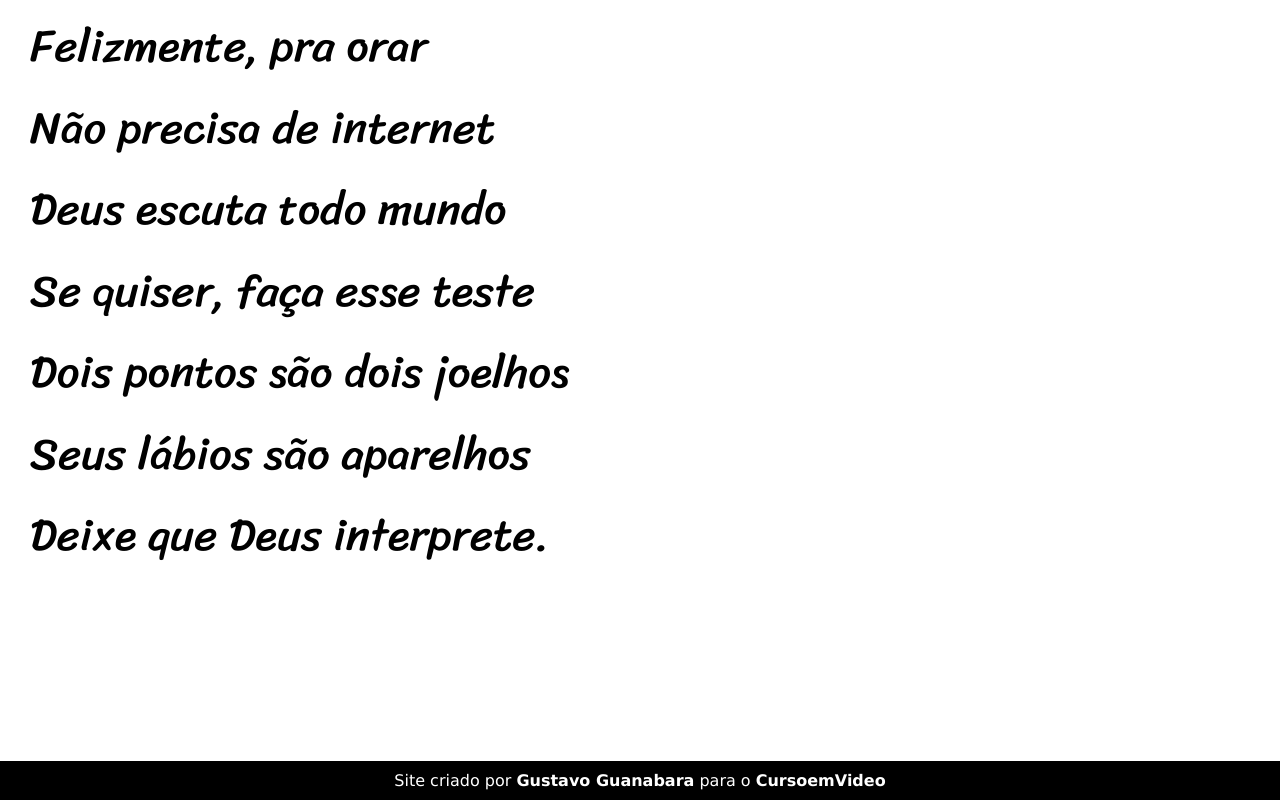
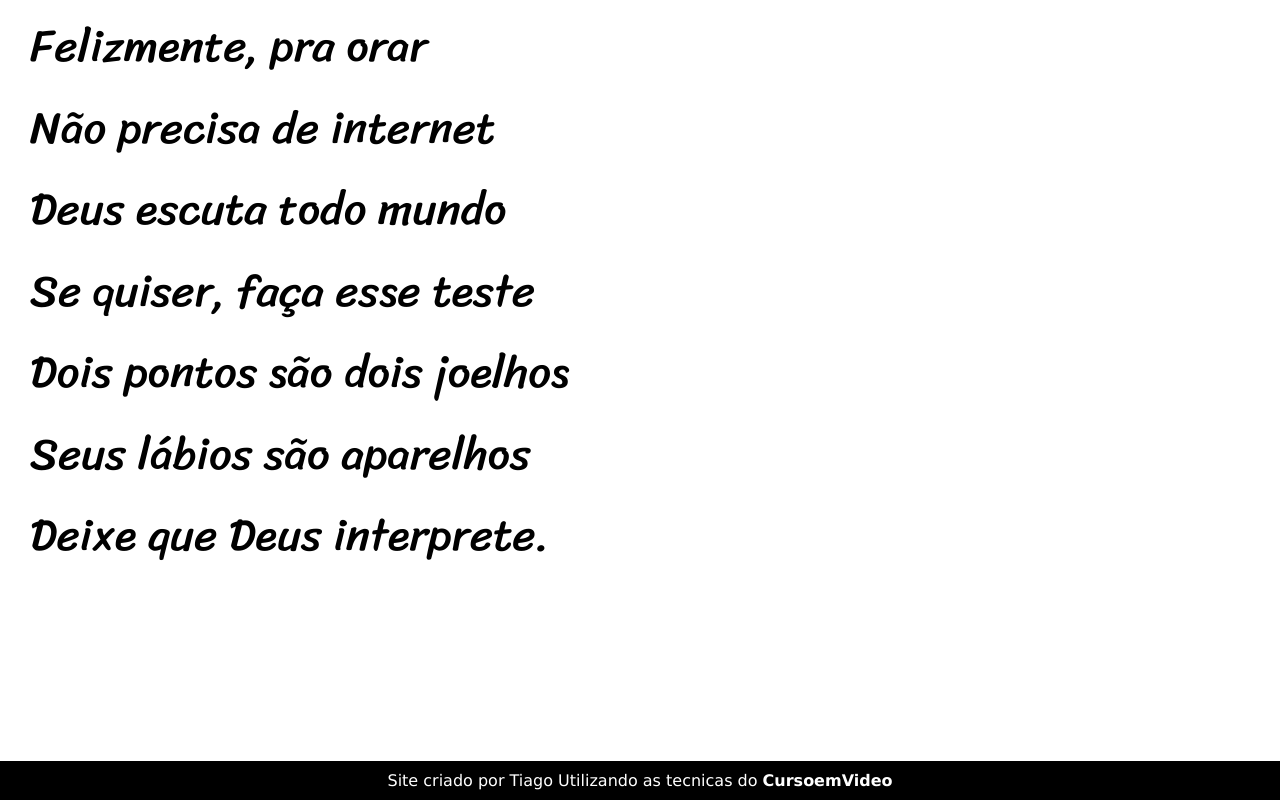
Before and after one commit to Tiago0984/Cordel, a plain HTML site: page index.html in a window 1280 px wide. Shown: the part 4835-5635 px from the top of the page. Drawn offline with Linux system fonts and the light colour scheme.

Commit message:
Rodapé reformulado

```diff
--- a/index.html
+++ b/index.html
@@ -97,7 +97,7 @@
 </section>
 <footer>
     <p>
-        Site criado por <a href="https://github.com/gustavoguanabara" target="_blank">Gustavo Guanabara</a> para o <a href="https://www.youtube.com/c/CursoemV%C3%ADdeo" target="_blank">CursoemVideo</a>
+        Site criado por Tiago</a> Utilizando as tecnicas do  <a href="https://www.youtube.com/c/CursoemV%C3%ADdeo" target="_blank">CursoemVideo</a>
     </p>
 </footer>
 </body>
```
